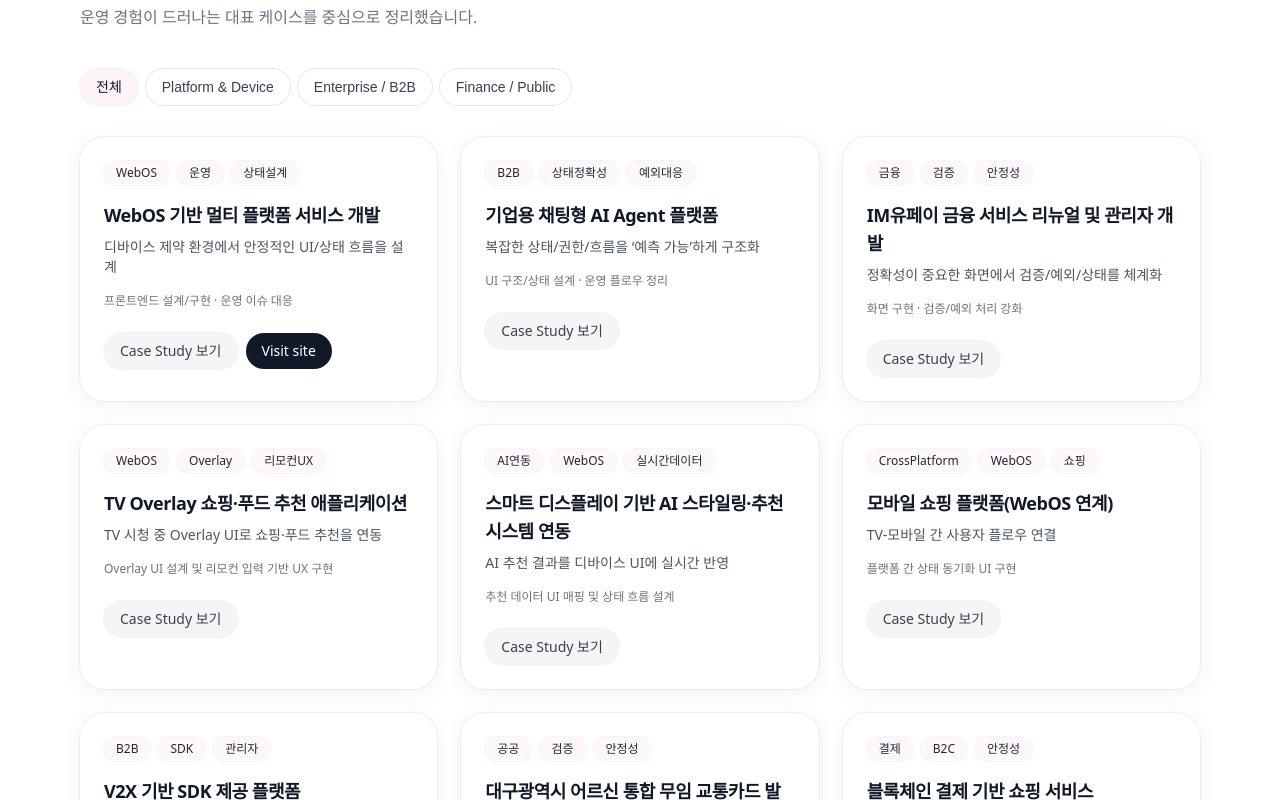
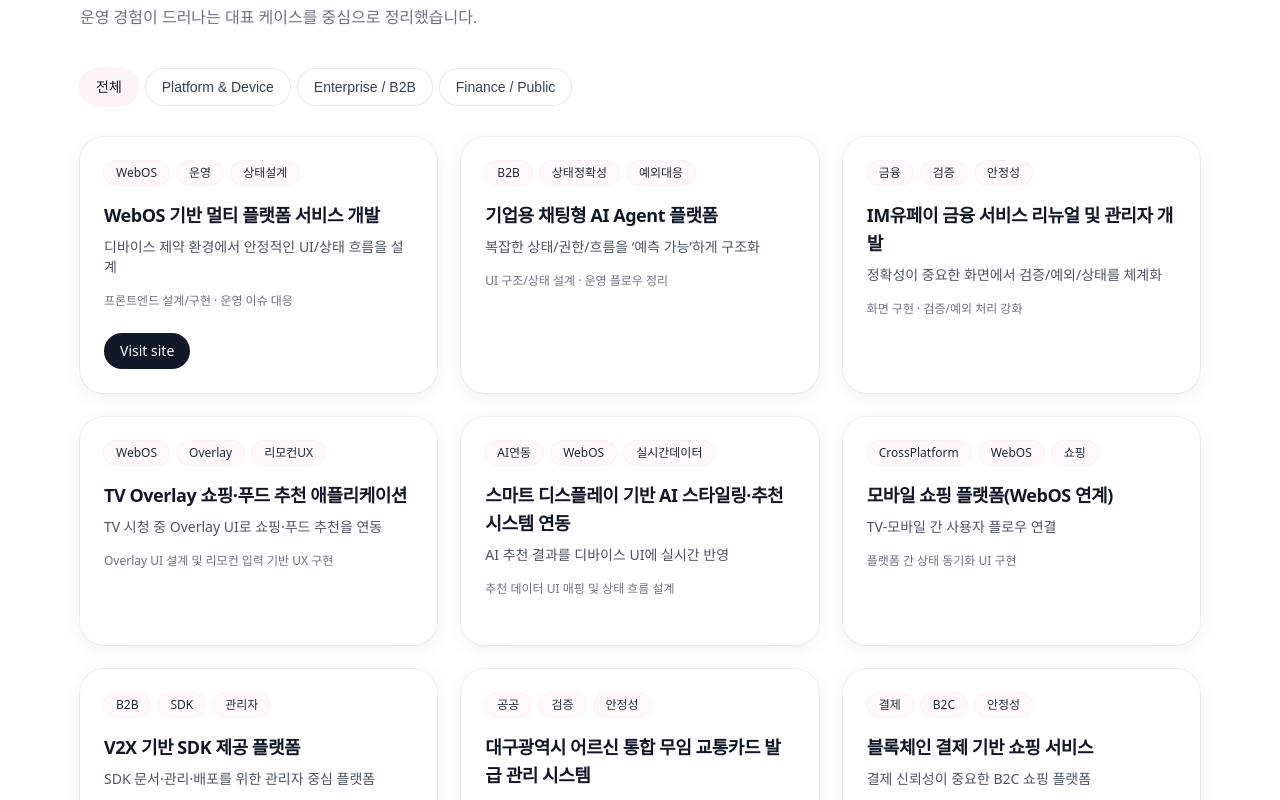
Before and after one commit to yyyys2/portfolio, a React (Vite) app: page / in a window 1280 px wide. Shown: the part 820-1620 px from the top of the page. Built offline with nearby package versions, Linux system fonts and the light colour scheme; a web font is replaced by a local one.

Commit message:
feat: improve project card UI with hover preview and visit site action

```diff
--- a/src/data/projects.ts
+++ b/src/data/projects.ts
@@ -89,10 +89,10 @@ export const projects: Project[] = [
       ],
     },
     image: {
-      src: "public/assets/images/projects/test.png",
+      src: "public/assets/images/projects/test.jpg",
       note: "실제 UI 일부 비공개",
     },
-    links: { live: "https://..." },
+    links: { live: "https://betaprogram.lge.com/" },
   },
   {
     id: "ai-agent",
--- a/src/sections/projects/ProjectsSection.tsx
+++ b/src/sections/projects/ProjectsSection.tsx
@@ -57,8 +57,8 @@ export default function ProjectsSection() {
               onClick={() => modal.openProject(p)}
               className="text-left"
             >
-              <Card className="group relative h-full overflow-hidden transition-transform hover:-translate-y-1">
-                {/* Hover image layer */}
+              <Card className="group relative flex h-full flex-col overflow-hidden transition-transform hover:-translate-y-1">
+                {/* hover image layer */}
                 {p.image && (
                   <div className="pointer-events-none absolute inset-0 opacity-0 transition-opacity duration-200 group-hover:opacity-100">
                     <img
@@ -67,20 +67,18 @@ export default function ProjectsSection() {
                       className="h-full w-full object-cover"
                       loading="lazy"
                     />
-                    <div className="absolute inset-0 bg-white/35 backdrop-blur-[1px]" />
-                    {/* note badge */}
+                    <div className="absolute inset-0 bg-black/35" />
                     {p.image.note && (
-                      <div className="absolute left-4 top-4">
-                        <span className="inline-flex items-center rounded-full bg-white/80 px-3 py-1 text-xs text-gray-700 ring-1 ring-black/5 backdrop-blur">
+                      <span className="absolute left-4 top-4 inline-flex items-center rounded-full bg-white/85 px-3 py-1 text-xs text-gray-800 ring-1 ring-black/10 backdrop-blur">
                         {p.image.note}
                       </span>
-                      </div>
                     )}
                   </div>
                 )}
 
-                {/* Content layer */}
-                <div className="relative">
+                {/* content */}
+                <div className="relative flex-1 transition-opacity duration-200 group-hover:opacity-0">
+                  {/* 기존 내용 */}
                   <div className="flex flex-wrap gap-2">
                     {p.tags.slice(0, 3).map((x) => (
                       <Tag key={x}>{x}</Tag>
@@ -98,12 +96,10 @@ export default function ProjectsSection() {
                   <p className="mt-4 text-xs text-gray-500">
                     {lang === "ko" ? p.role.ko : p.role.en}
                   </p>
-
-                  <div className="mt-6 flex flex-wrap items-center gap-2">
-                    <div className="inline-flex items-center rounded-full bg-black/[0.04] px-4 py-2 text-sm text-gray-700 ring-1 ring-black/5">
-                      {t("projects.view")}
                 </div>
 
+                <div className="relative mt-6 flex flex-wrap gap-2">
+                  {/* Visit site */}
                   {p.links?.live && (
                     <a
                       href={p.links.live}
@@ -115,7 +111,6 @@ export default function ProjectsSection() {
                       Visit site
                     </a>
                   )}
-                  </div>
                 </div>
               </Card>
             </button>
```
Also changed, not shown: public/assets/images/projects/test.jpg (added), public/assets/images/projects/test.png (added). Lines whose indentation alone changed are shown as unchanged.
